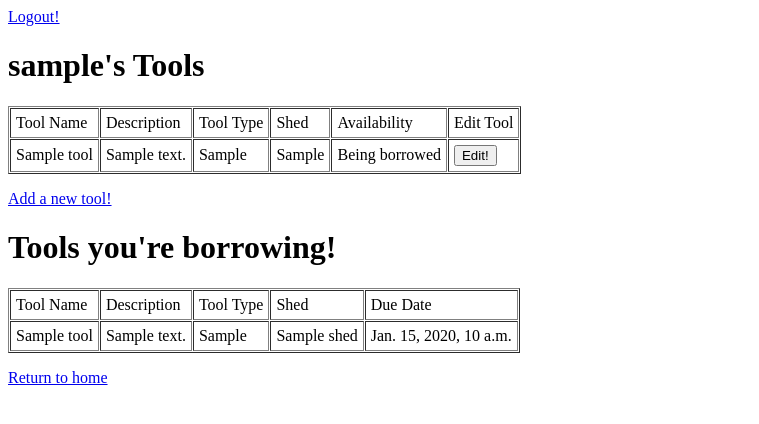
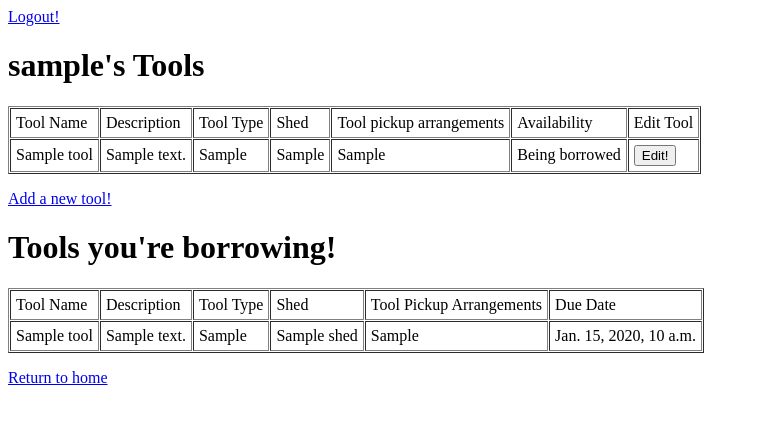
Before and after one commit to dxa4481/penguin, a Django app: template penguin/mysite/templates/user_tools.html in a window 1280 px wide. Shown: the top 424 px of the page, without its empty margins (0-759 px from the left). Run offline with Django 3.2, Linux system fonts and the light colour scheme; tables that the repository leaves empty hold one stand-in row (values such as "Sample post"); the template is opened without the code that fills it: values that come from a table or form of the project are taken from there, most other values are stand-ins (such as "Sample title", 1, 10 or a date in 2020).

Commit message:
adding pickup arrangments and making so you can't change the shed while being borrowed
git-svn-id: svn+ssh://control.se.rit.edu/home/teams/261/s261-08d/svn/trunk@75 adf32048-93eb-11e3-923a-07678a7a3859

```diff
--- a/penguin/mysite/apps/Browse/views.py
+++ b/penguin/mysite/apps/Browse/views.py
@@ -43,5 +43,5 @@ def borrow_tool(request):
 		BorrowTransaction.create_new_borrow_transaction(user, currently_editing)
 		return HttpResponseRedirect('/browse')
 
-	html = render(request, 'borrow.html', {'tool': currently_editing})
+	html = render(request, 'borrow.html', {'tool': currently_editing, 'tool_pickup_arrangements': currently_editing.tool_pickup_arrangements})
 	return HttpResponse(html)
--- a/penguin/mysite/apps/Tools/models.py
+++ b/penguin/mysite/apps/Tools/models.py
@@ -13,9 +13,12 @@ class User(models.Model):
 	area_code = models.CharField(max_length=5)
 	email = models.CharField(max_length=30)
 	phone_number = models.CharField(max_length=10)
+	default_pickup_arrangements = models.CharField(max_length=50)
 	is_shed_coordinator = models.BooleanField(default=False)
 	is_admin = models.BooleanField(default=False)
 	is_community_shed = models.BooleanField(default=False)
+
+
 
 	def __str__(self):
 		return (self.username)
@@ -30,10 +33,10 @@ class User(models.Model):
 	:param pn: phone number string
 	"""
 	@staticmethod
-	def create_new_user(u, p, ac, e, pn):
+	def create_new_user(u, p, ac, e, pn, pa):
 		new_user = User(username=u, password=p,
 		area_code=ac, email=e,
-		phone_number=pn)
+		phone_number=pn, default_pickup_arrangements=pa)
 		new_user.save()
 		return new_user
 
@@ -56,12 +59,13 @@ class User(models.Model):
 	:param email_new: new email to save
 	"""
 	@staticmethod
-	def update_user(username_lookup, phone_number_new, area_code_new, email_new):
-	    u = User.get_user_by_username(username_lookup)
-	    u.phone_number = phone_number_new
-	    u.area_code = area_code_new
-	    u.email = email_new
-	    u.save()
+	def update_user(username_lookup, phone_number_new, area_code_new, email_new, new_pickup_arrangements):
+		u = User.get_user_by_username(username_lookup)
+		u.phone_number = phone_number_new
+		u.area_code = area_code_new
+		u.email = email_new
+		u.default_pickup_arrangements = new_pickup_arrangements
+		u.save()
 
 	""" Returns a user based on user's ID
 	STATIC METHOD
@@ -167,9 +171,9 @@ class User(models.Model):
 	:param tooltype: type of tool
 	"""
 	@staticmethod
-	def create_new_tool(userID, toolname, tooldescription, tooltype, shed):
+	def create_new_tool(userID, toolname, tooldescription, tooltype, shed, pickup_arrangements):
 		u = User.get_user(userID)
-		t = Tool.create_new_tool(toolname, u, tooldescription, tooltype, shed)
+		t = Tool.create_new_tool(toolname, u, tooldescription, tooltype, shed, pickup_arrangements)
 
 	""" Returns an array(?) of all user's tools
 	:param userID: user's ID
@@ -188,6 +192,9 @@ class Tool(models.Model):
 	description = models.CharField(max_length=250)
 	tool_type = models.CharField(max_length=30)
 	shed = models.CharField(max_length=30)
+	tool_pickup_arrangements = models.CharField(max_length=250)
+
+
 
 	def __str__(self):
 		return (self.name)
@@ -201,8 +208,8 @@ class Tool(models.Model):
 	:return The tool that was just added
 	"""
 	@staticmethod
-	def create_new_tool(toolname, toolowner, tooldescription, tooltype, toolshed):
-		t = Tool(name=toolname, owner=toolowner, description=tooldescription, tool_type=tooltype, shed=toolshed)
+	def create_new_tool(toolname, toolowner, tooldescription, tooltype, toolshed, pickup_info):
+		t = Tool(name=toolname, owner=toolowner, description=tooldescription, tool_type=tooltype, shed=toolshed, tool_pickup_arrangements=pickup_info)
 		t.available_date = timezone.now() - datetime.timedelta(days=5)
 		t.save()
 		return t
@@ -215,11 +222,13 @@ class Tool(models.Model):
 	:param tooltype: type of tool
 	"""
 	@staticmethod
-	def update_tool(toolID, toolname, tooldescription, tooltype):
+	def update_tool(toolID, toolname, tooldescription, tooltype, shed, pickup_info):
 		t = Tool.get_tool(toolID)
 		t.name = toolname
 		t.description = tooldescription
 		t.tool_type = tooltype
+		t.shed = shed
+		t.tool_pickup_arrangements = pickup_info
 		t.save()
 
 	""" Deletes the given tool
--- a/penguin/mysite/apps/Users/forms.py
+++ b/penguin/mysite/apps/Users/forms.py
@@ -7,6 +7,7 @@ class UserEditor(forms.Form):
 	area_code = forms.CharField()
 	email = forms.CharField()
 	phone_number = forms.CharField()
+	default_pickup_arrangements = forms.CharField()
 	def clean(self):
 		password=self.cleaned_data.get('password')
 		confirm_password = self.cleaned_data.get('confirm_password')
--- a/penguin/mysite/templates/borrow.html
+++ b/penguin/mysite/templates/borrow.html
@@ -4,14 +4,14 @@
 
 <body>
 		<div style='text-align: center;'>
- 			<p>Borrow {{tool.name}} for <span id=range> 1 </span> day(s)</p>
+ 			<p>Borrow {{tool.name}} for <span id=range> 1 </span> day(s) and pick it up by {{tool_pickup_arrangements}}</p>
 		</div>
                 <form method="POST" style='text-align: center;' name='slider'>
 			<input id=bla type="hidden", name="days", value='1'>
 			<input type='range' min='1' max='100' value='1' step='1' onchange='showValue(this.value)'>
                         <input type="submit" value="Borrow!">
 			{% csrf_token %}
-                </form>
+		</form>
 
         <script>
 
--- a/penguin/mysite/templates/browse.html
+++ b/penguin/mysite/templates/browse.html
@@ -17,6 +17,7 @@
 		<td>Tool Type</td>
 		<td>Tool Description</td>
 		<td>Tool Owner</td>
+		<td>Tool pickup arrangements</td>
 		<td>Availability</td>
 		<td>Shed</td>
 	</tr>
@@ -27,6 +28,7 @@
 		<td>{{tool.tool_type}}</td>
 		<td>{{tool.description}}</td>
 		<td>{{tool.owner}}</td>
+		<td>{{tool.tool_pickup_arrangements}}</td>
                 {% if tool.is_available %}
 
                 <td>
--- a/penguin/mysite/templates/user_tools.html
+++ b/penguin/mysite/templates/user_tools.html
@@ -13,6 +13,7 @@
     			<td>Description</td>
    			<td>Tool Type</td>
 			<td>Shed</td>
+			<td>Tool pickup arrangements</td>
 			<td>Availability</td>
     			<td>Edit Tool</td>
  		 </tr>
@@ -26,6 +27,7 @@
     			 <td>{{tool.description}}</td>
     			 <td>{{tool.tool_type}}</td>
 			 <td>{{tool.shed}}</td>
+			 <td>{{tool.tool_pickup_arrangements}}</td>
 
 			{% if tool.is_available %}
     			<td>In shed</td>
@@ -60,6 +62,7 @@
                         <td>Description</td>
                         <td>Tool Type</td>
                         <td>Shed</td>
+			<td>Tool Pickup Arrangements</td>
                         <td>Due Date</td>
                  </tr>
 
@@ -70,6 +73,9 @@
                          <td>{{tool.description}}</td>
                          <td>{{tool.tool_type}}</td>
                          <td>{{tool.shed}}</td>
+
+			 <td>{{tool.tool_pickup_arrangements}}</td>
+
                          <td>{{tool.available_date}}</td>
                 </tr>
 
```
Also changed, not shown: penguin/mysite/apps/Tools/forms.py (+6 -5 lines), penguin/mysite/apps/Tools/views.py (+31 -13 lines), penguin/mysite/apps/Users/views.py (+6 -6 lines).
